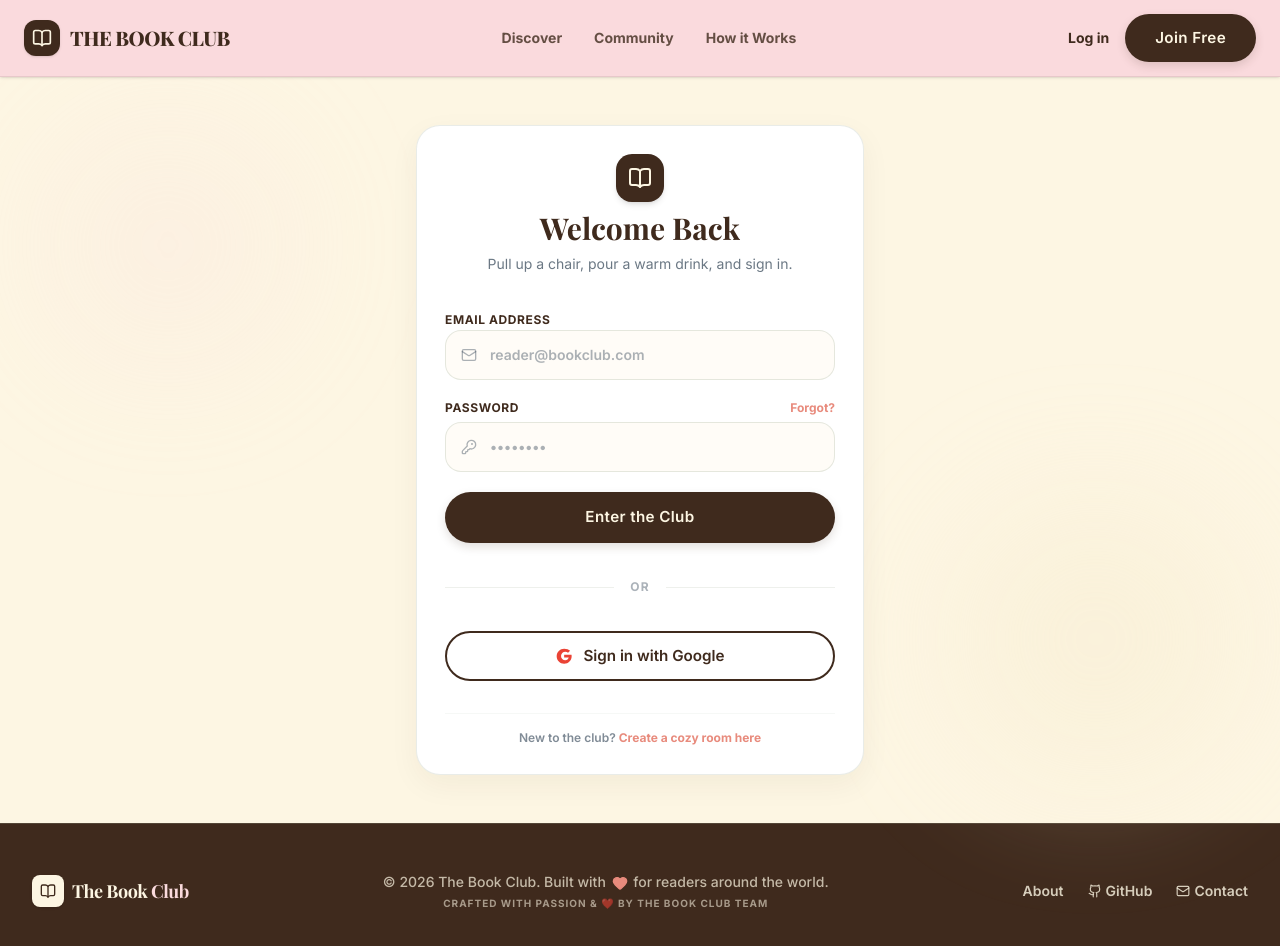
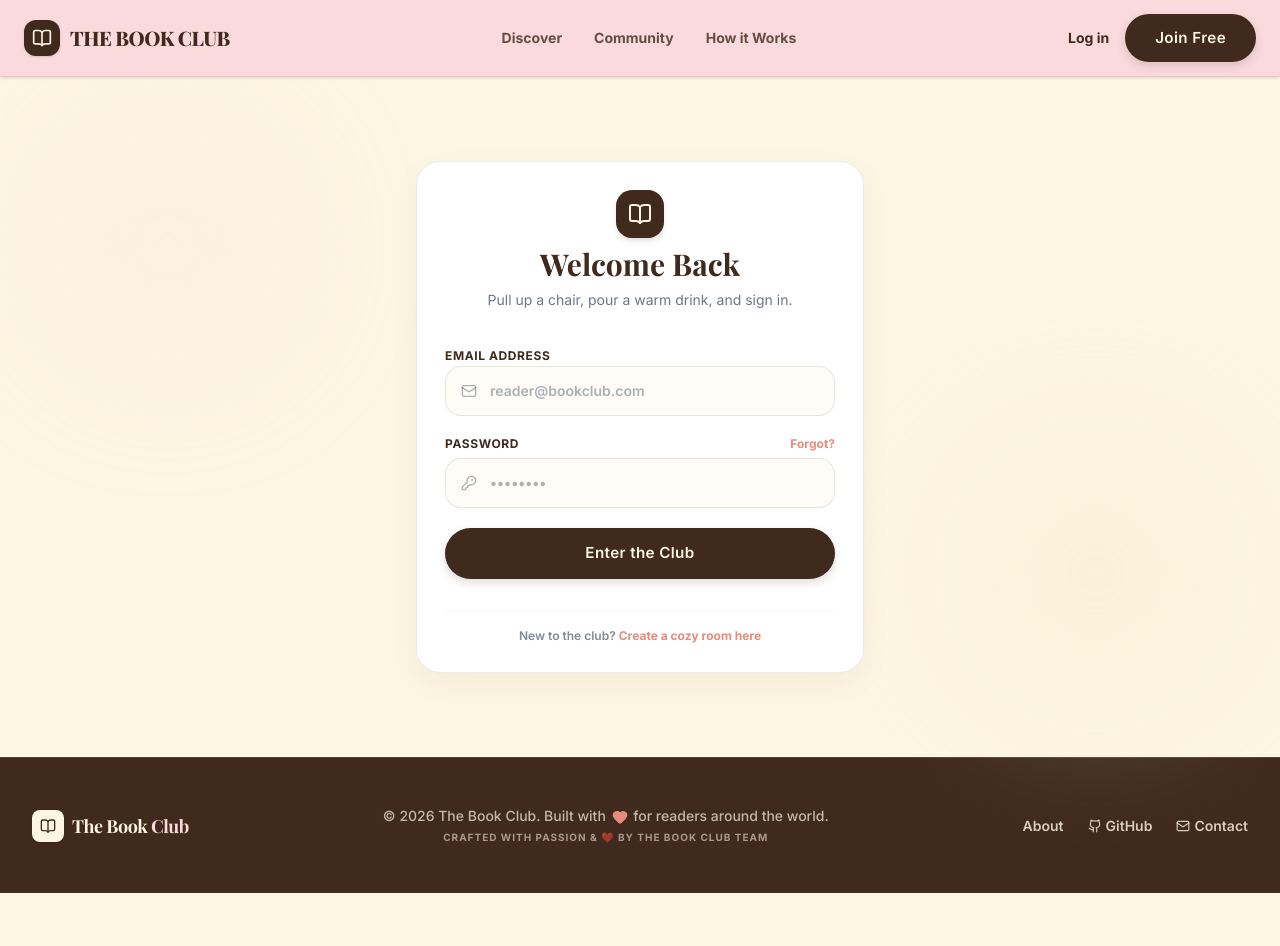
Before and after one commit to tanishkaK16/the-book-club, a Next.js app: page /login in a window 1280 px wide. Shown: the top 946 px of the page. After the commit the page ends 893 px from the top, so only its background shows below. Built offline with nearby package versions, Linux system fonts and the light colour scheme; no server answers.

Commit message:
feat(auth): remove Google Sign-In option from login page

```diff
--- a/app/(auth)/login/page.tsx
+++ b/app/(auth)/login/page.tsx
@@ -21,7 +21,6 @@ export default function LoginPage() {
   const router = useRouter()
   const supabase = createClient()
   const [isLoading, setIsLoading] = useState(false)
-  const [isGoogleLoading, setIsGoogleLoading] = useState(false)
 
   const {
     register,
@@ -70,24 +69,6 @@ export default function LoginPage() {
     }
   }
 
-  const handleGoogleSignIn = async () => {
-    setIsGoogleLoading(true)
-    try {
-      const { error } = await supabase.auth.signInWithOAuth({
-        provider: 'google',
-        options: {
-          redirectTo: `${window.location.origin}/auth/callback`,
-        },
-      })
-      if (error) {
-        toast.error(error.message || 'Unable to initialize Google Sign In.')
-      }
-    } catch (err) {
-      toast.error('An unexpected error occurred.')
-    } finally {
-      setIsGoogleLoading(false)
-    }
-  }
 
   return (
     <div className="relative min-h-[85vh] flex items-center justify-center bg-cream px-6 py-12">
@@ -165,28 +146,6 @@ export default function LoginPage() {
           </button>
         </form>
 
-        {/* Divider */}
-        <div className="relative flex py-1 items-center">
-          <div className="flex-grow border-t border-sage/20"></div>
-          <span className="flex-shrink mx-4 text-xs font-bold text-navy/40 uppercase tracking-widest">or</span>
-          <div className="flex-grow border-t border-sage/20"></div>
-        </div>
-
-        {/* Google Sign In */}
-        <button
-          type="button"
-          onClick={handleGoogleSignIn}
-          disabled={isGoogleLoading}
-          className="btn-cozy btn-cozy-outline w-full py-3.5 flex items-center justify-center gap-2.5 font-bold text-sm bg-white/50 backdrop-blur"
-        >
-          <svg className="h-4 w-4.5" viewBox="0 0 24 24">
-            <path
-              fill="#EA4335"
-              d="M12.24 10.285V14.4h6.887c-.648 2.41-2.519 4.114-5.136 4.114-3.566 0-6.463-2.896-6.463-6.462 0-3.567 2.897-6.463 6.463-6.463 1.548 0 2.966.549 4.084 1.455l3.078-3.078C19.263 2.115 15.986 1 12.24 1 6.033 1 1 6.033 1 12.24s5.033 11.24 11.24 11.24c6.207 0 11.24-5.033 11.24-11.24 0-.768-.073-1.503-.207-2.185l-11.033.03z"
-            />
-          </svg>
-          <span>{isGoogleLoading ? 'Connecting...' : 'Sign in with Google'}</span>
-        </button>
 
         {/* Footer info */}
         <div className="text-center text-xs text-navy/60 font-semibold border-t border-sage/10 pt-4">
```
